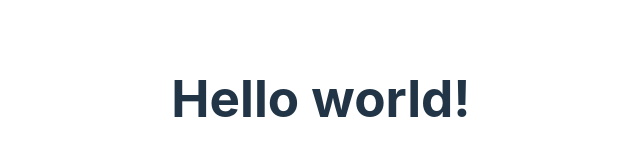
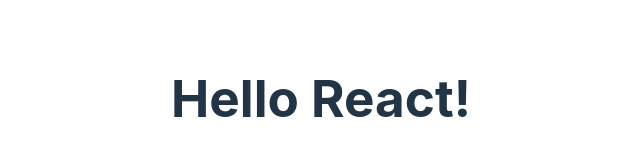
Before and after one commit to Carlosgrpl/reactSPA-hacker-stories, a React (Vite) app: page / in a window 1280 px wide. Shown: the part 302-458 px from the top of the page, without its empty margins (319-959 px from the left). Built offline with nearby package versions, Linux system fonts and the light colour scheme.

Commit message:
Hello react!

```diff
--- a/src/App.jsx
+++ b/src/App.jsx
@@ -5,7 +5,7 @@
 function App() {
   return (
     <div>
-      <h1>Hello world!</h1>
+      <h1>Hello {title}!</h1>
     </div>
   );
 }
```
